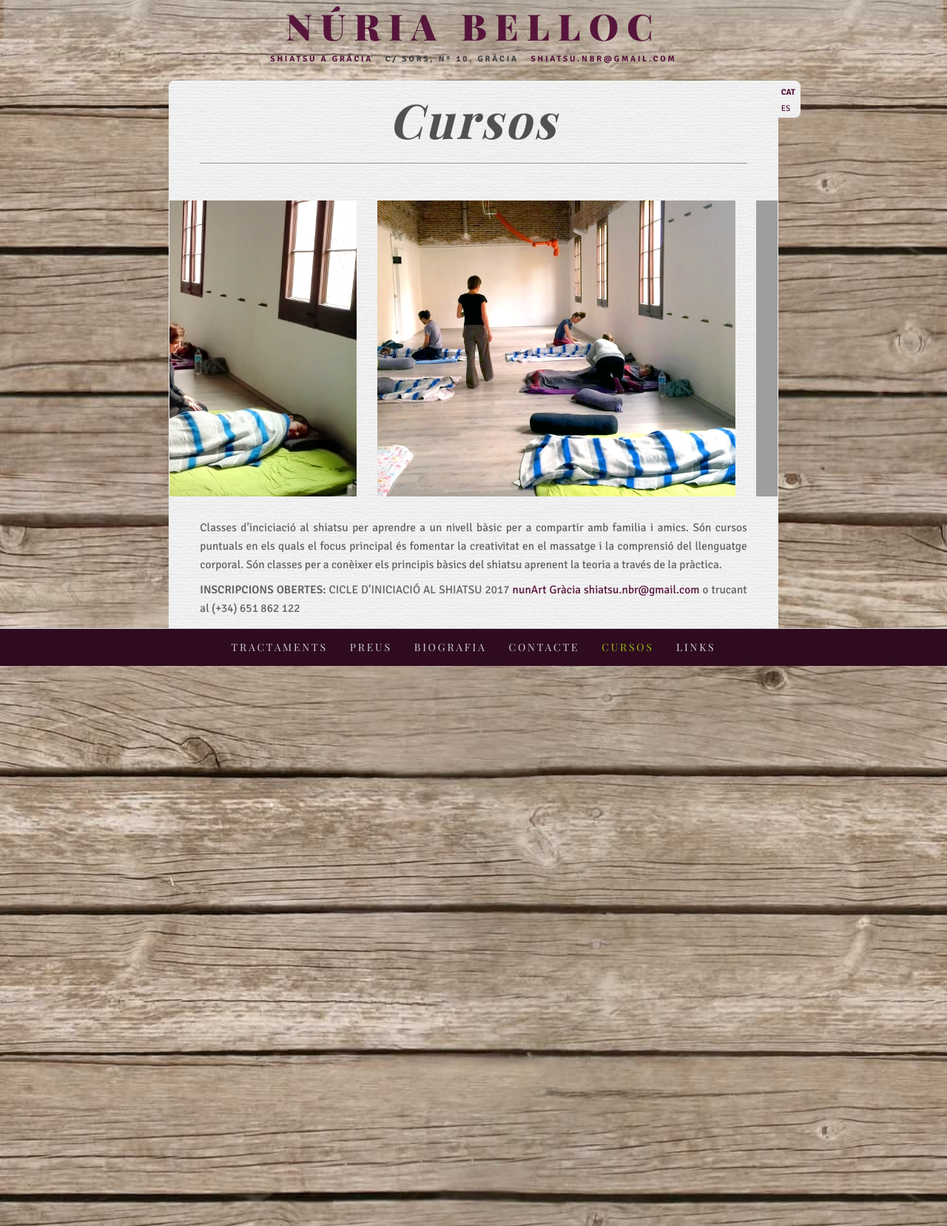
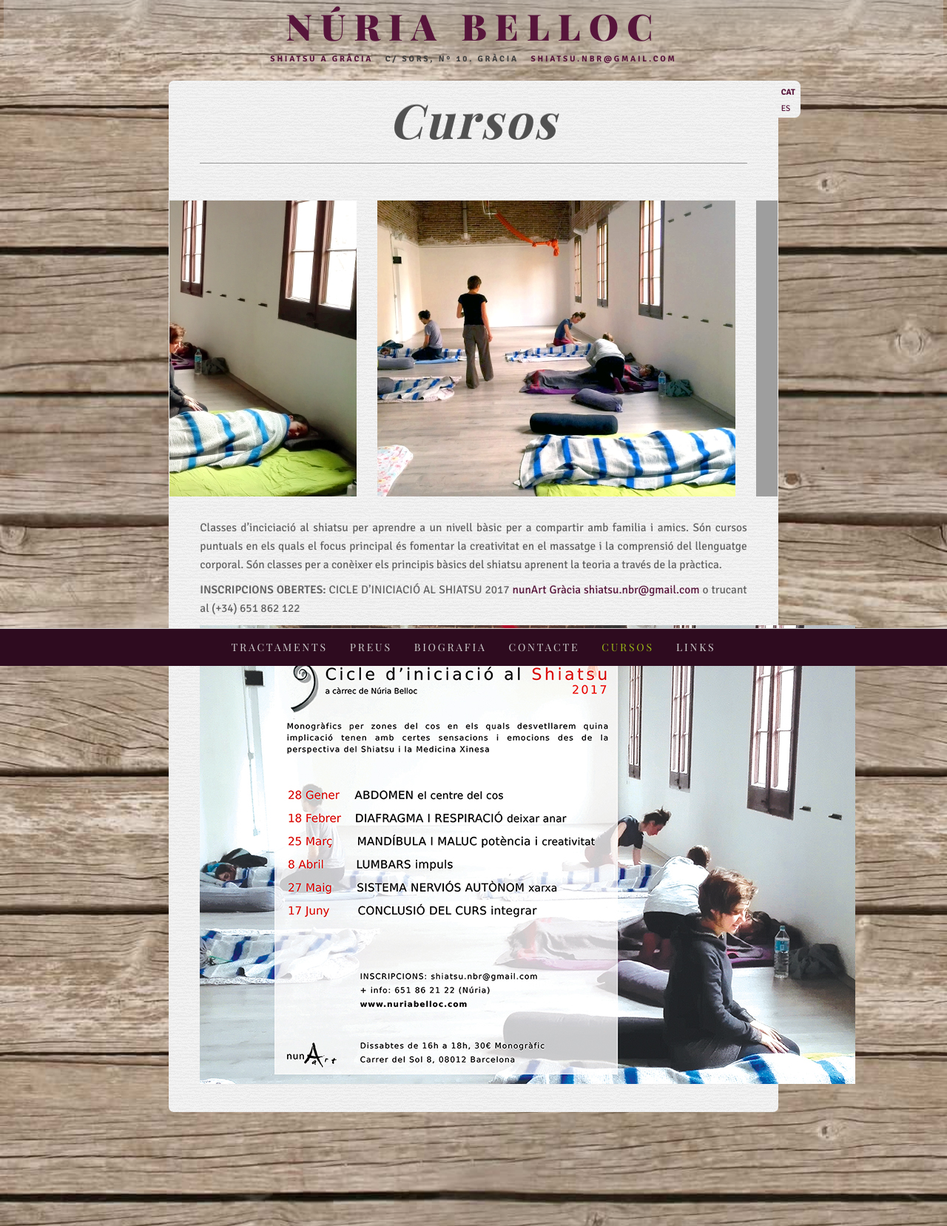
Before and after one commit to agustibr/shiatsu.nuriabelloc.com, a Jekyll site: the page built from cat/cursos.md, in a window 1280 px wide. Shown: the whole page at 74% size. Built offline with Jekyll 4.4.1, drawn with Linux system fonts in a browser that asks for light colours; some web fonts are replaced.

Commit message:
Updated cursos.md

```diff
--- a/cat/cursos.md
+++ b/cat/cursos.md
@@ -21,3 +21,5 @@ Són cursos puntuals en els quals el focus principal és fomentar la creativitat
 
 **INSCRIPCIONS OBERTES:** CICLE D'INICIACIÓ AL SHIATSU 2017 [nunArt Gràcia](http://nunartbcn.com/ca/)
 [{{site.email}}](mailto:{{site.email}}) o trucant al {{site.tel}}
+
+![Cicle d'iniciació al Shiatsu 2017]({{site.baseurl}}/image/CAT_cicle_shiatsu_2017_web.jpg)
```
